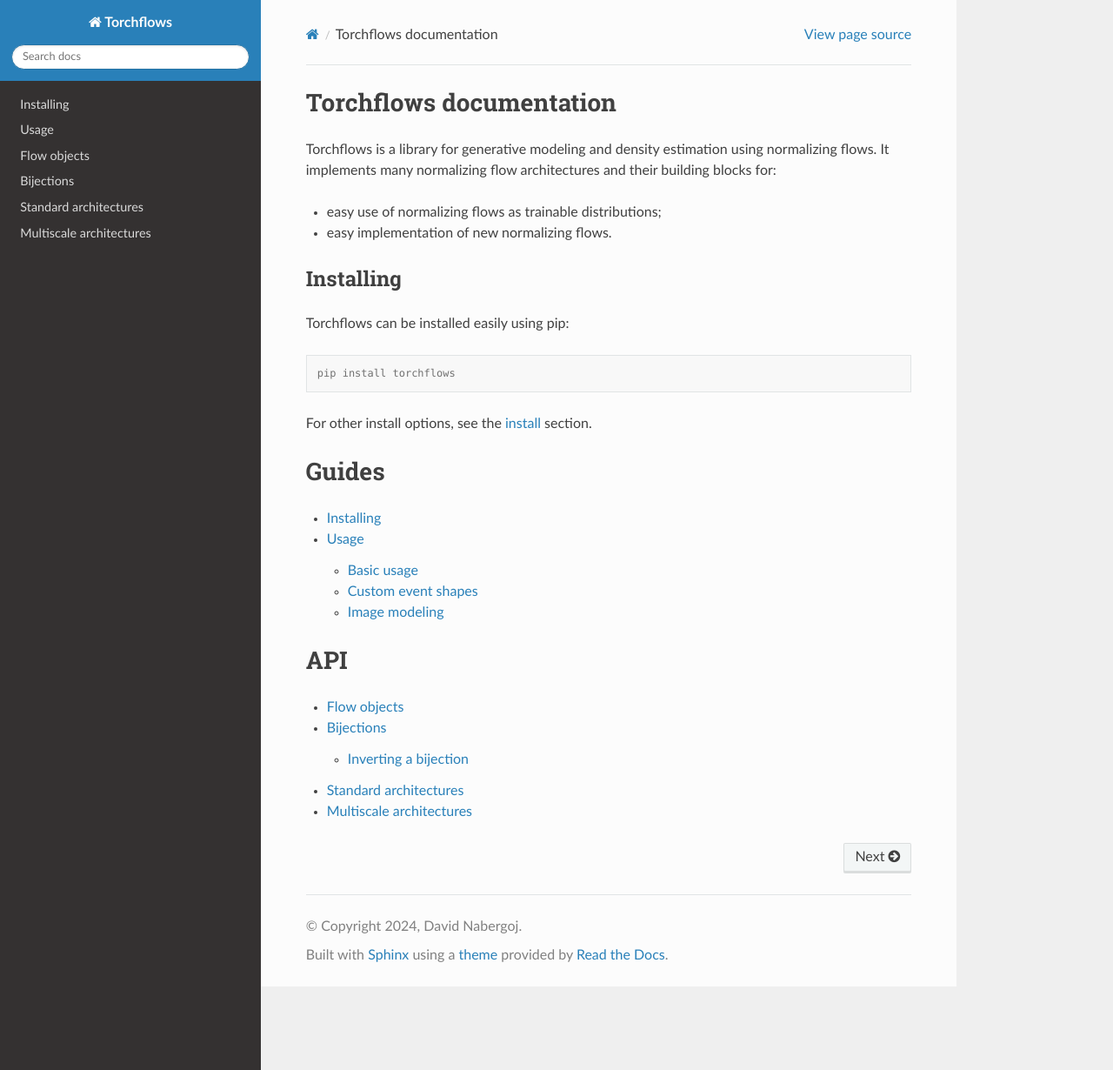
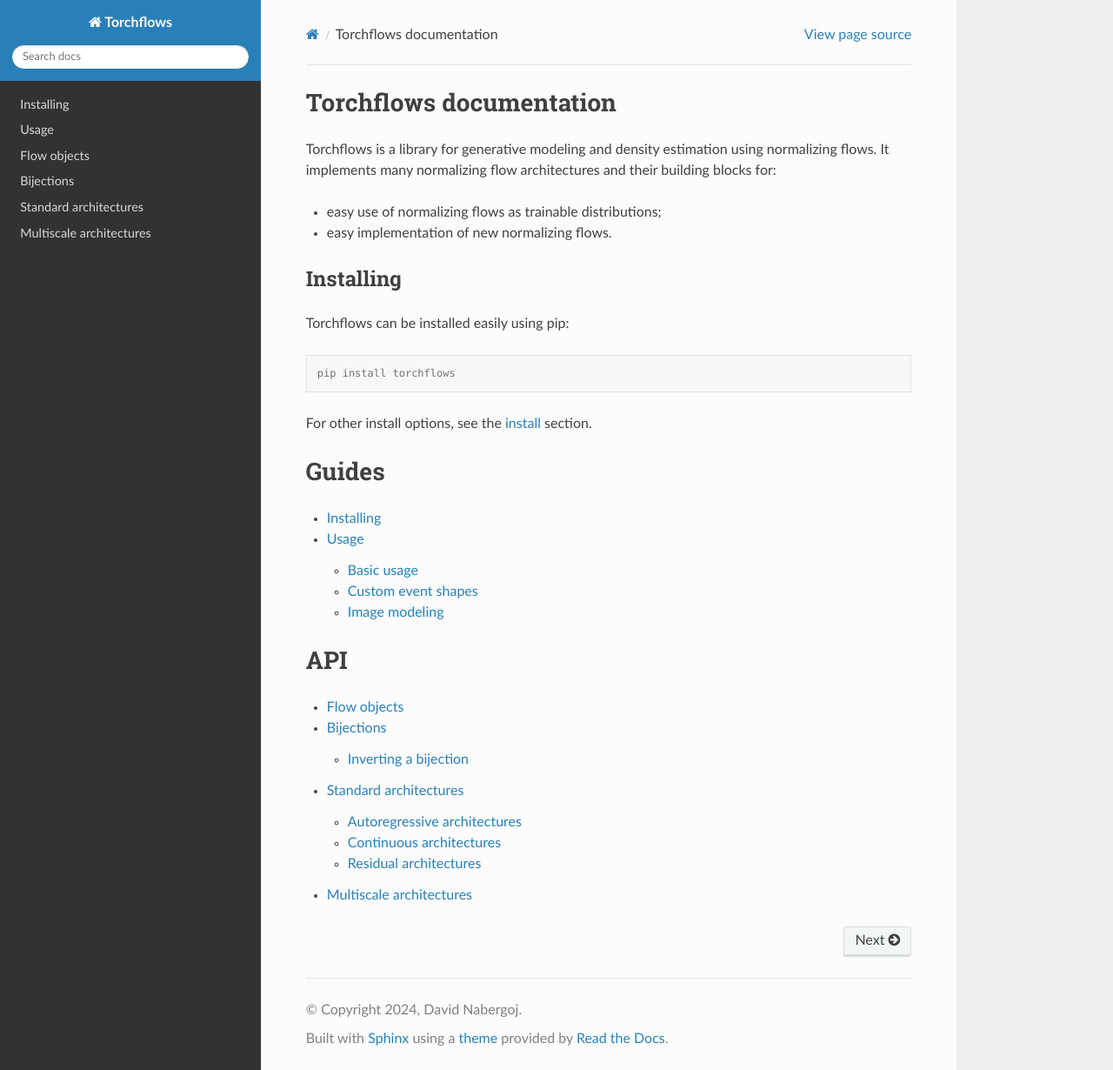
Before and after one commit to davidnabergoj/torchflows, a Sphinx documentation site: the page built from docs/source/index.rst, in a window 1280 px wide and 1230 px high. Shown: the whole window at 87% size. Built offline with Sphinx 7.4.7 and the Read the Docs theme 2.0.0, drawn with Linux system fonts in a browser that asks for light colours.

Commit message:
Separate architectures by type

```diff
--- a/docs/source/architectures.rst
+++ b/docs/source/architectures.rst
@@ -4,6 +4,9 @@
 These all inherit from the Bijection class.
 
 .. _architectures:
+
+Autoregressive architectures
+--------------------------------
 
 .. autoclass:: torchflows.architectures.RealNVP
 .. autoclass:: torchflows.architectures.InverseRealNVP
@@ -17,10 +20,16 @@
 .. autoclass:: torchflows.architectures.MaskedAutoregressiveLRS
 .. autoclass:: torchflows.architectures.CouplingDSF
 .. autoclass:: torchflows.architectures.UMNNMAF
+
+Continuous architectures
+-------------------------
 .. autoclass:: torchflows.architectures.DeepDiffeomorphicBijection
 .. autoclass:: torchflows.architectures.RNODE
 .. autoclass:: torchflows.architectures.FFJORD
 .. autoclass:: torchflows.architectures.OTFlow
+
+Residual architectures
+-----------------------
 .. autoclass:: torchflows.architectures.ResFlow
 .. autoclass:: torchflows.architectures.ProximalResFlow
 .. autoclass:: torchflows.architectures.InvertibleResNet
```
